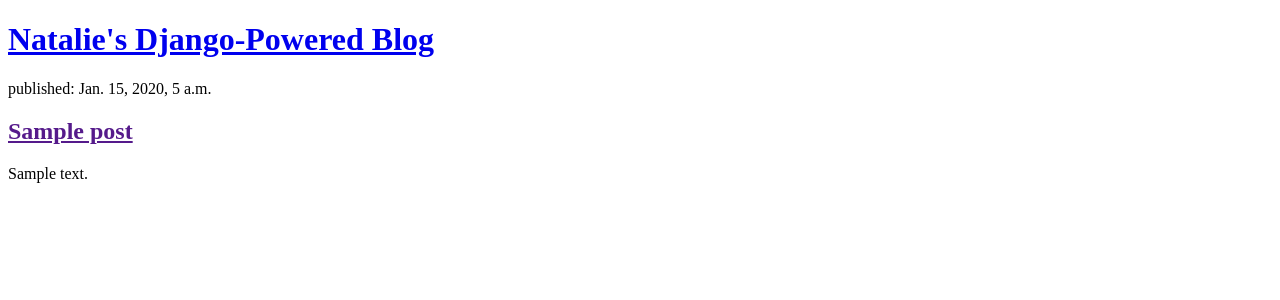
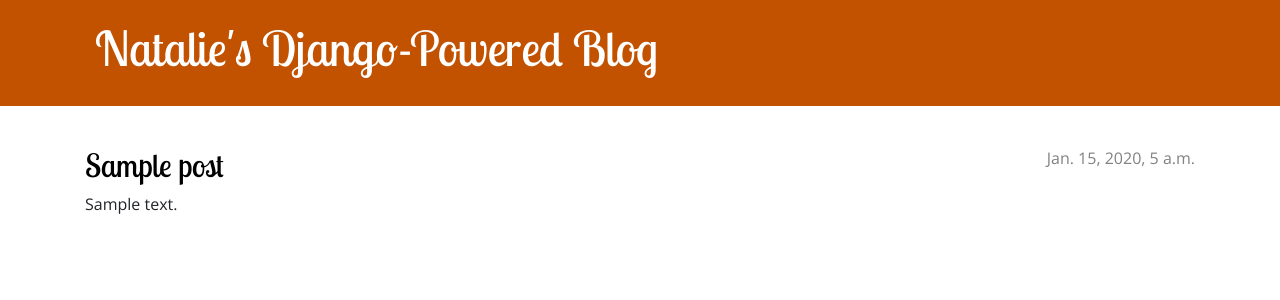
Before and after one commit to CuriousMagpie/djangogirls-blog, a Django app: page / in a window 1280 px wide. Shown: the top 300 px of the page. Run offline with Django 3.2, Linux system fonts and the light colour scheme; tables that the repository leaves empty hold one stand-in row (values such as "Sample post").

Commit message:
Updated post_list.html and created CSS file in static directory

```diff
--- /dev/null
+++ b/blog/static/css/blog.css
@@ -0,0 +1,72 @@
+.page-header {
+    background-color: #C25100;
+    margin-top: 0;
+    margin-bottom: 40px;
+    padding: 20px 20px 20px 40px;
+}
+
+.page-header h1,
+.page-header h1 a,
+.page-header h1 a:visited,
+.page-header h1 a:active {
+    color: #ffffff;
+    font-size: 36pt;
+    text-decoration: none;
+}
+
+h1,
+h2,
+h3,
+h4 {
+    font-family: 'Lobster Two', cursive;
+}
+
+.date {
+    color: #828282;
+}
+
+.save {
+    float: right;
+}
+
+.post-form textarea,
+.post-form input {
+    width: 100%;
+}
+
+.top-menu,
+.top-menu:hover,
+.top-menu:visited {
+    color: #ffffff;
+    float: right;
+    font-size: 26pt;
+    margin-right: 20px;
+}
+
+.post {
+    margin-bottom: 70px;
+    font-family: 'Open Sans', sans-serif;
+}
+
+.post h2 a,
+.post h2 a:visited {
+    color: #000000;
+    font-family: 'Lobster Two', cursive;
+}
+
+.post > .date,
+.post > .actions {
+    float: right;
+}
+
+.btn-default,
+.btn-default:visited {
+    color: #C25100;
+    background: none;
+    border-color: #C25100;
+}
+
+.btn-default:hover {
+    color: #FFFFFF;
+    background-color: #C25100;
+}
--- a/blog/templates/blog/post_list.html
+++ b/blog/templates/blog/post_list.html
@@ -1,20 +1,34 @@
+{% load static %}
 <!DOCTYPE html>
 <html>
   <head>
     <title>Natalie's Django-Powered Blog</title>
+    <link rel="stylesheet" href="https://cdn.jsdelivr.net/npm/bootstrap@4.5.3/dist/css/bootstrap.min.css" integrity="sha384-TX8t27EcRE3e/ihU7zmQxVncDAy5uIKz4rEkgIXeMed4M0jlfIDPvg6uqKI2xXr2" crossorigin="anonymous">
+    <link rel="stylesheet" href="{% static 'css/blog.css' %}">
+    <link rel="preconnect" href="https://fonts.gstatic.com">
+    <link href="https://fonts.googleapis.com/css2?family=Lobster+Two&family=Open+Sans:wght@300;400;600&display=swap" rel="stylesheet">
   </head>
   <body>
-        <header>
+    <header class="page-header">
+      <div class="container">
         <h1><a href="/">Natalie's Django-Powered Blog</a></h1>
+      </div>
     </header>
 
+  <main class="container">
+    <div class="row">
+      <div class="col">
         {% for post in posts %}
-          <article>
-            <time>published: {{ post.published_date }}</time>
+          <article class="post">
+            <time class="date">
+              {{ post.published_date }}
+            </time>
             <h2><a href="">{{ post.title }}</a></h2>
             <p>{{ post.text|linebreaksbr }}</p>
           </article>
         {% endfor %}
-
+      </div>
+    </div>
+</main>
     </body>
 </html>
--- a/blog/urls.py
+++ b/blog/urls.py
@@ -2,5 +2,5 @@
 from . import views
 
 urlpatterns = [
-    path('',views.post_list, name='post_list'),
+    path('',views.post_list, name='post_list')
 ]
```
Lines whose indentation alone changed are shown as unchanged.
